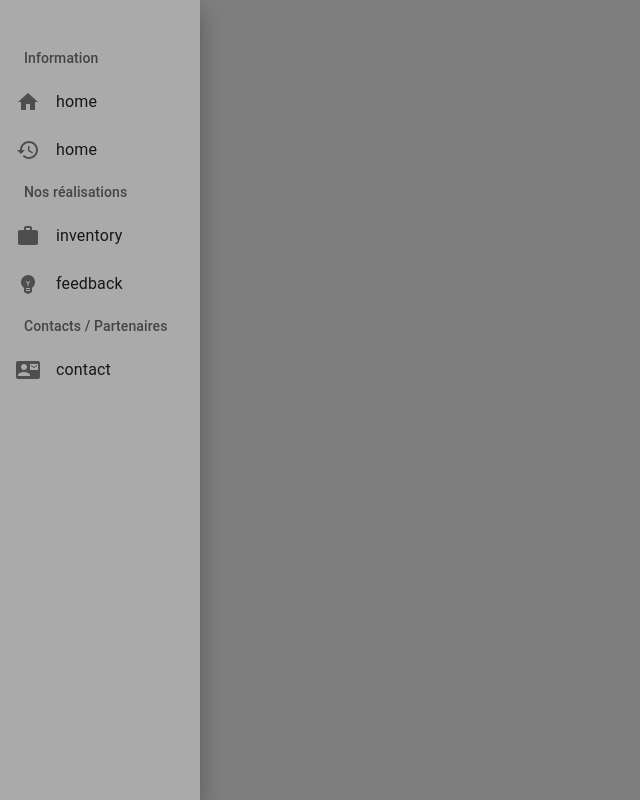
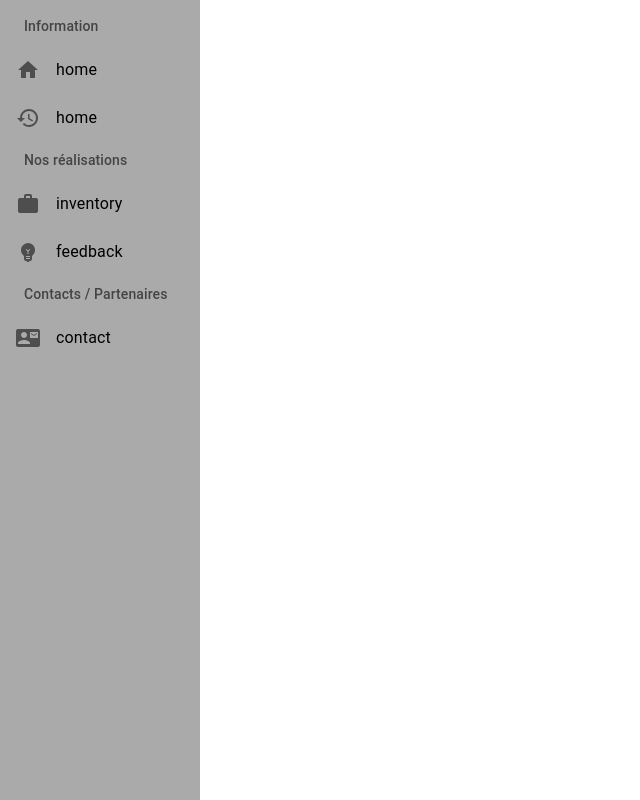
Before and after one commit to InnovaTech-Solution/association, a React (Create React App) app in the folder Front/: page / in a window 1280 px wide. Shown: the whole page, without its empty margins (0-640 px from the left). Built offline with nearby package versions, Linux system fonts and the light colour scheme.

Commit message:
[+] Fix display

```diff
--- a/Front/src/Component/Headers/SideBar.jsx
+++ b/Front/src/Component/Headers/SideBar.jsx
@@ -1,7 +1,6 @@
-import React, {useState} from 'react';
-import {Box, Drawer, IconButton, List, ListItem, ListItemIcon, ListItemText, Typography} from '@mui/material';
+import React from 'react';
+import {Box, List, ListItem, ListItemIcon, ListItemText, Typography} from '@mui/material';
 import {Link} from 'react-router-dom';
-import MenuIcon from '@mui/icons-material/Menu';
 import HomeIcon from '@mui/icons-material/Home';
 import HistoryIcon from '@mui/icons-material/History';
 import WorkIcon from '@mui/icons-material/Work';
@@ -9,36 +8,22 @@ import ServicesIcon from '@mui/icons-material/EmojiObjects';
 import ContactIcon from '@mui/icons-material/ContactMail';
 
 const Sidebar = () => {
-    const [isDrawerOpen, setDrawerOpen] = useState(true);
-
-    const toggleDrawer = () => {
-        // setDrawerOpen(!isDrawerOpen);
-    };
 
     return (
-        <>
-            <IconButton edge="start" color="inherit" aria-label="menu" onClick={toggleDrawer} sx={{position: 'fixed', zIndex: 999, marginLeft: '2px'}}>
-                <MenuIcon/>
-            </IconButton>
-            <Drawer anchor="left" open={isDrawerOpen} onClose={toggleDrawer}>
-                {isDrawerOpen && (
         <Box sx={{backgroundColor: '#AAA', height: '100%'}}>
-                        <Box sx={{display: 'flex', alignItems: 'center', justifyContent: 'center', p: 2}}>
-                            {/*<img src={ExampleImage} alt="Logo" style={{ width: 80, height: 80, borderRadius: '50%' }} />*/}
-                        </Box>
             <List sx={{width: 200}}>
                 <ListItem sx={{pl: 3}}>
                     <Typography variant="subtitle2" color="textSecondary">
                         Information
                     </Typography>
                 </ListItem>
-                            <ListItem button component={Link} to="/home" onClick={toggleDrawer}>
+                <ListItem button component={Link} to="/home">
                     <ListItemIcon>
                         <HomeIcon/>
                     </ListItemIcon>
                     <ListItemText primary="home" sx={{marginLeft: '-2vh'}}/>
                 </ListItem>
-                            <ListItem button component={Link} to="/home" onClick={toggleDrawer}>
+                <ListItem button component={Link} to="/home">
                     <ListItemIcon>
                         <HistoryIcon/>
                     </ListItemIcon>
@@ -49,13 +34,13 @@ const Sidebar = () => {
                         Nos réalisations
                     </Typography>
                 </ListItem>
-                            <ListItem button component={Link} to="/inventory" onClick={toggleDrawer}>
+                <ListItem button component={Link} to="/inventory">
                     <ListItemIcon>
                         <WorkIcon/>
                     </ListItemIcon>
                     <ListItemText primary="inventory" sx={{marginLeft: '-2vh'}}/>
                 </ListItem>
-                            <ListItem button component={Link} to="/feedback" onClick={toggleDrawer}>
+                <ListItem button component={Link} to="/feedback">
                     <ListItemIcon>
                         <ServicesIcon/>
                     </ListItemIcon>
@@ -66,7 +51,7 @@ const Sidebar = () => {
                         Contacts / Partenaires
                     </Typography>
                 </ListItem>
-                            <ListItem button component={Link} to="/contact" onClick={toggleDrawer}>
+                <ListItem button component={Link} to="/contact">
                     <ListItemIcon>
                         <ContactIcon/>
                     </ListItemIcon>
@@ -74,9 +59,6 @@ const Sidebar = () => {
                 </ListItem>
             </List>
         </Box>
-                )}
-            </Drawer>
-        </>
     );
 };
 
--- a/Front/src/Layout/Main.jsx
+++ b/Front/src/Layout/Main.jsx
@@ -5,12 +5,16 @@ import Inventory from '../Pages/Inventory';
 import FeedBack from '../Pages/FeedBack';
 import Contact from '../Pages/Contact';
 import Sidebar from "../Component/Headers/SideBar";
+import {Box} from "@mui/material";
 
 export default function Main() {
     return (
         // <ThemeProvider>
         <div>
-            <Sidebar/>
+
+            <Box sx={{display: "flex", flexDirection: "row", height: "100vh"}}>
+                <Sidebar/>
+            </Box>
             <div>
                 <Routes>
                     <Route path="/home" element={<Home/>}/>
```
Lines whose indentation alone changed are shown as unchanged.
